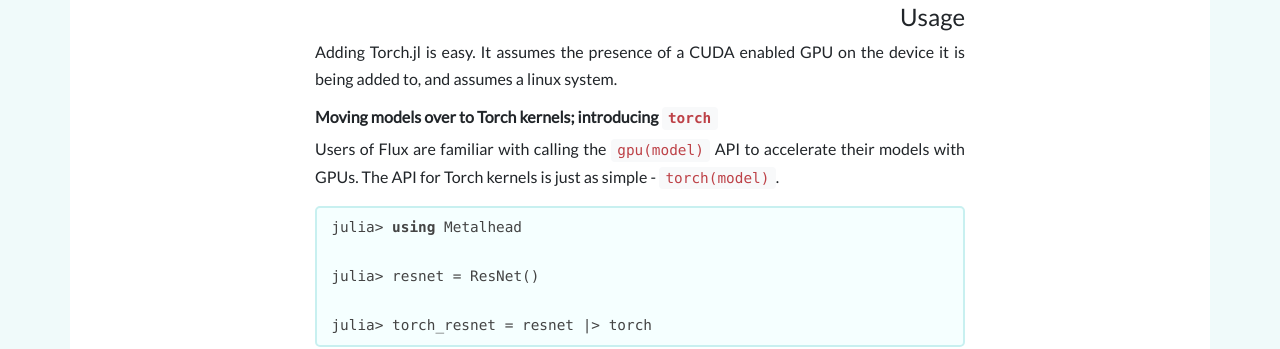
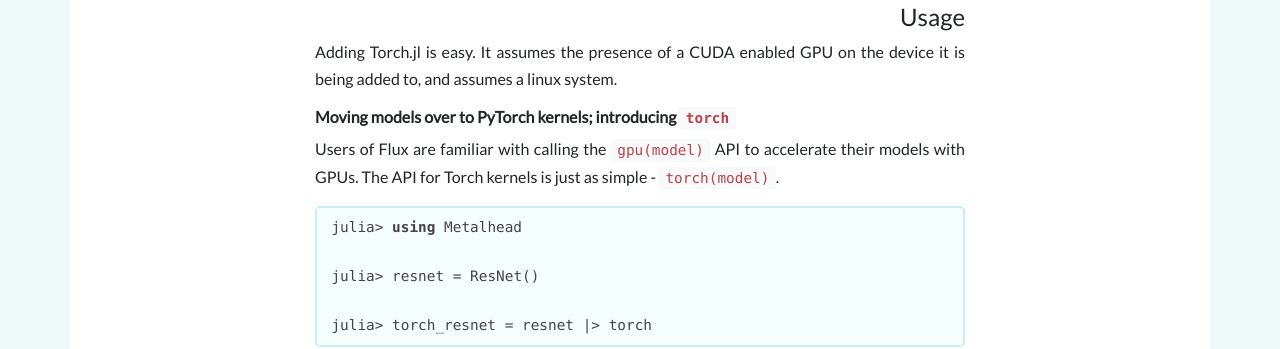
Before and after one commit to FluxML/fluxml.github.io, a Jekyll site: the page built from _posts/2020-06-29-acclerating-flux-torch.md, in a window 1280 px wide and 900 px high, scrolled down 1287 px. Shown: the part 153-502 px from the top of the window. Built offline with Jekyll 4.4.1, drawn with Linux system fonts in a browser that asks for light colours; nearby versions of some CDN libraries; comment, search, counter and statistics services are not loaded.

Commit message:
pytorch reference

```diff
--- a/_posts/2020-06-29-acclerating-flux-torch.md
+++ b/_posts/2020-06-29-acclerating-flux-torch.md
@@ -23,7 +23,7 @@
 
 Adding Torch.jl is easy. It assumes the presence of a CUDA enabled GPU on the device it is being added to, and assumes a linux system.
 
-### Moving models over to Torch kernels; introducing `torch`
+### Moving models over to PyTorch kernels; introducing `torch`
 
 Users of Flux are familiar with calling the `gpu(model)` API to accelerate their models with GPUs. The API for Torch kernels is just as simple - `torch(model)`.
 
```
